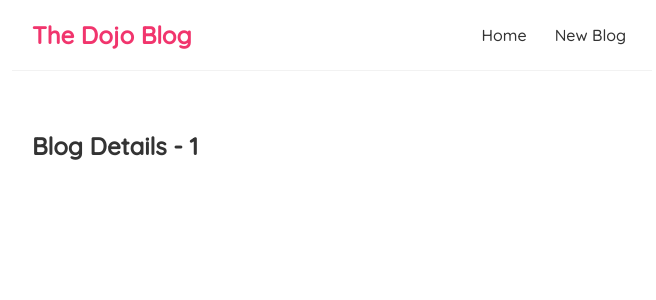
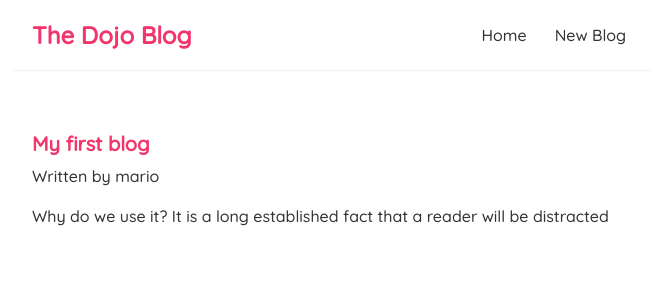
Before and after one commit to fabianb86/BlogReact, a React (Create React App) app: page /blogs/1 in a window 1280 px wide. Shown: the top 300 px of the page, without its empty margins (308-964 px from the left). Built offline with nearby package versions, Linux system fonts and the light colour scheme; data requests are answered from the project's data file.

Commit message:
22 | Reusing Custom Hooks

```diff
--- a/src/BlogDetails.js
+++ b/src/BlogDetails.js
@@ -1,17 +1,26 @@
-// Route parameter: To show different pages at the same component, like every blog by id
+// Reusing Custom Hook: To fetch the information of each blog
 
 import { useParams } from "react-router-dom";
+import useFetch from "./useFetch";
 
-// 01. Create this file to the blog details component
 const BlogDetails = () => {
 
-  // 03. Grab the id of the blog
   const { id } = useParams();
-
+  // 01. Import and set the route for each id
+  const { data: blog, error, isPending } = useFetch('http://localhost:8000/blogs/' + id);
 
   return (
     <div className="blog-details">
-      <h2>Blog Details - { id }</h2>
+      {/* 02. Set the template */}
+      { isPending && <div>Loading...</div>}
+      { error && <div>{ error }</div>}
+      { blog && (
+        <article>
+          <h2>{ blog.title }</h2>
+          <p>Written by { blog.author }</p>
+          <div>{ blog.body }</div>
+        </article>
+      )}
     </div>
   );
 }
--- a/src/index.css
+++ b/src/index.css
@@ -51,3 +51,21 @@
 .blog-preview a {
   text-decoration: none;
 }
+
+/* blog details page */
+.blog-details h2 {
+  font-size: 20px;
+  color: #f1356d;
+  margin-bottom: 10px;
+}
+.blog-details div {
+  margin: 20px 0;
+}
+/* .blog-details button {
+  background: #f1356d;
+  color: #fff;
+  border: 0;
+  padding: 8px;
+  border-radius: 8px;
+  cursor: pointer;
+} */
```
